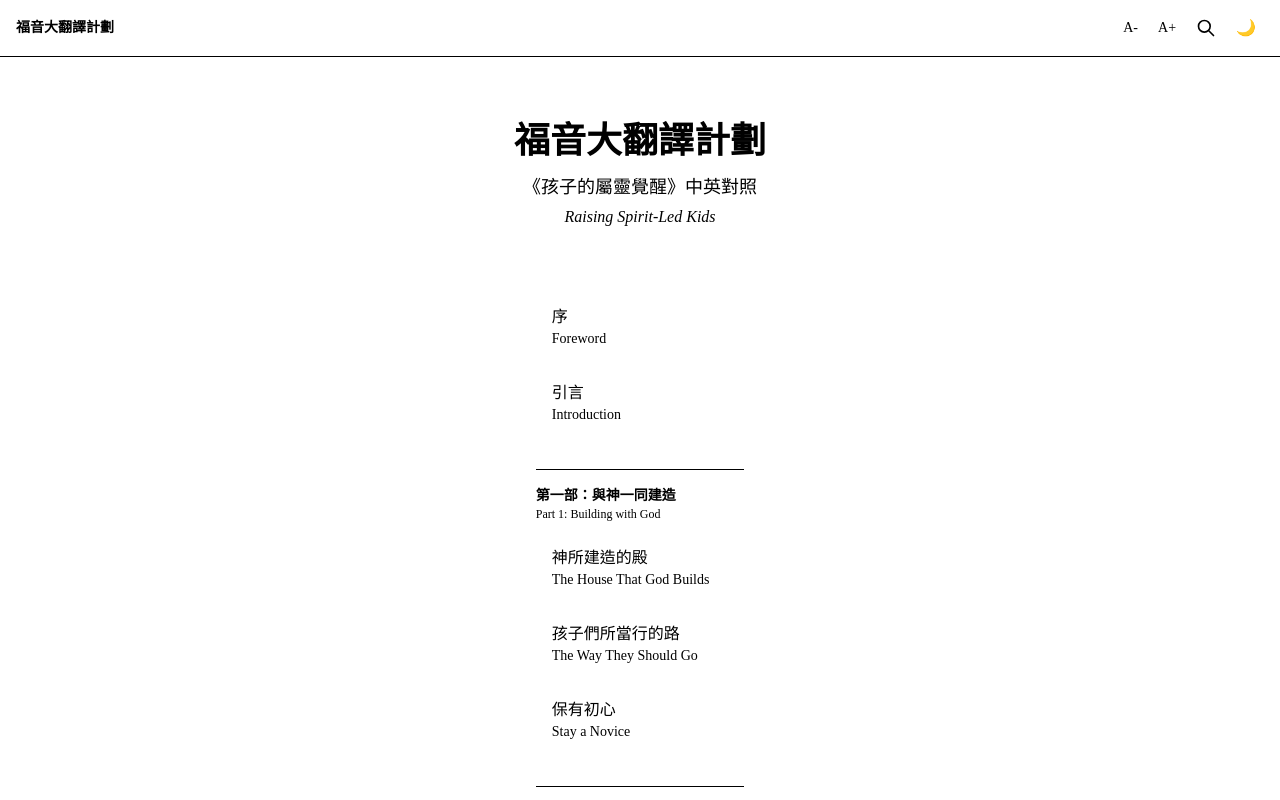
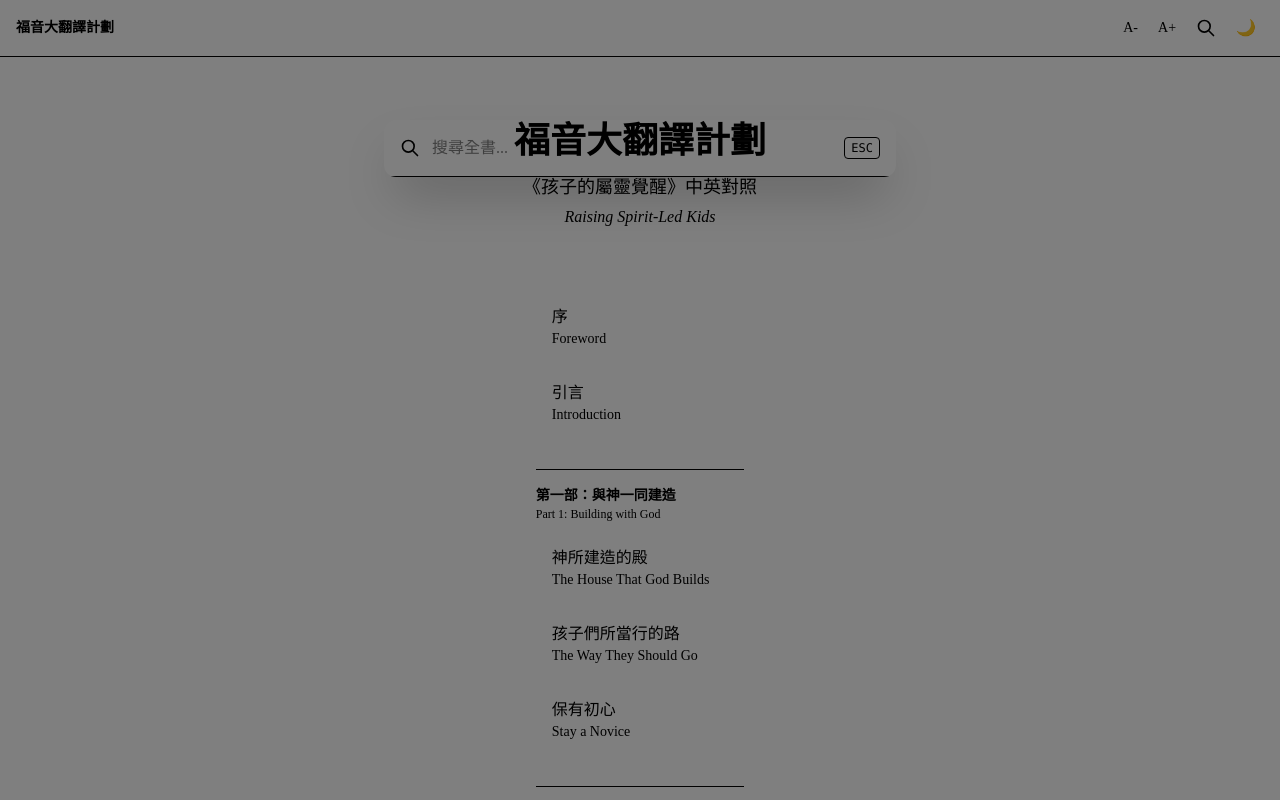
Before and after one commit to JoeW00/Evangent, a React (Vite) app in the folder web/: page / in a window 1280 px wide. Both pictures are taken after a click on the button "搜尋". Shown: the top 800 px of the page. Built offline with nearby package versions, Linux system fonts and the light colour scheme.

Commit message:
feat: add Fuse.js full-text search with modal UI
Co-creating with artificial intelligence.

```diff
--- a/web/src/App.jsx
+++ b/web/src/App.jsx
@@ -6,6 +6,7 @@ import { useKeyboardNav } from "./hooks/useKeyboardNav";
 import Header from "./components/Layout/Header";
 import Footer from "./components/Layout/Footer";
 import MobileSidebar from "./components/Layout/MobileSidebar";
+import SearchBar from "./components/Search/SearchBar";
 import HeroBanner from "./components/Home/HeroBanner";
 import TableOfContents from "./components/Home/TableOfContents";
 import ChapterReader from "./components/Reader/ChapterReader";
@@ -38,6 +39,7 @@ function AppShell() {
         onOpenSearch={() => setSearchOpen(true)}
       />
       <MobileSidebar isOpen={sidebarOpen} onClose={() => setSidebarOpen(false)} />
+      <SearchBar isOpen={searchOpen} onClose={() => setSearchOpen(false)} />
       <main className="flex-1 flex flex-col">
         <Routes>
           <Route path="/" element={<HomePage />} />
--- /dev/null
+++ b/web/src/components/Search/SearchBar.jsx
@@ -0,0 +1,97 @@
+import { useState, useRef, useEffect } from "react";
+import { useNavigate } from "react-router";
+import { search } from "../../data/searchIndex";
+
+export default function SearchBar({ isOpen, onClose }) {
+  const [query, setQuery] = useState("");
+  const [results, setResults] = useState([]);
+  const inputRef = useRef(null);
+  const navigate = useNavigate();
+
+  useEffect(() => {
+    if (isOpen) {
+      setTimeout(() => inputRef.current?.focus(), 100);
+    } else {
+      setQuery("");
+      setResults([]);
+    }
+  }, [isOpen]);
+
+  useEffect(() => {
+    const handler = (e) => {
+      if (e.key === "Escape") onClose();
+    };
+    if (isOpen) document.addEventListener("keydown", handler);
+    return () => document.removeEventListener("keydown", handler);
+  }, [isOpen, onClose]);
+
+  const handleSearch = (value) => {
+    setQuery(value);
+    if (value.trim().length >= 2) {
+      setResults(search(value.trim()));
+    } else {
+      setResults([]);
+    }
+  };
+
+  const handleSelect = (result) => {
+    onClose();
+    navigate(`/chapter/${result.chapterId}?q=${encodeURIComponent(query)}`);
+  };
+
+  if (!isOpen) return null;
+
+  return (
+    <div className="fixed inset-0 z-50 flex items-start justify-center pt-[15vh]" onClick={onClose}>
+      <div className="fixed inset-0 bg-black/50" />
+      <div
+        className="relative w-full max-w-lg mx-4 bg-[--color-bg-content] dark:bg-[--color-dark-bg-content] rounded-xl shadow-2xl overflow-hidden"
+        onClick={(e) => e.stopPropagation()}
+      >
+        {/* Input */}
+        <div className="flex items-center px-4 border-b border-[--color-border] dark:border-[--color-dark-text-muted]">
+          <svg className="w-5 h-5 text-[--color-text-muted] dark:text-[--color-dark-text-muted] flex-shrink-0" fill="none" stroke="currentColor" viewBox="0 0 24 24">
+            <path strokeLinecap="round" strokeLinejoin="round" strokeWidth={2} d="M21 21l-6-6m2-5a7 7 0 11-14 0 7 7 0 0114 0z" />
+          </svg>
+          <input
+            ref={inputRef}
+            type="text"
+            value={query}
+            onChange={(e) => handleSearch(e.target.value)}
+            placeholder="搜尋全書..."
+            className="flex-1 px-3 py-4 bg-transparent outline-none font-[--font-sans-ui] text-[--color-text-primary] dark:text-[--color-dark-text-primary] placeholder:text-[--color-text-muted] dark:placeholder:text-[--color-dark-text-muted]"
+          />
+          <kbd className="text-xs text-[--color-text-muted] dark:text-[--color-dark-text-muted] border border-[--color-border] dark:border-[--color-dark-text-muted] rounded px-1.5 py-0.5">
+            ESC
+          </kbd>
+        </div>
+
+        {/* Results */}
+        {results.length > 0 && (
+          <div className="max-h-80 overflow-y-auto p-2">
+            {results.map((r, i) => (
+              <button
+                key={i}
+                onClick={() => handleSelect(r)}
+                className="w-full text-left px-3 py-2.5 rounded-lg hover:bg-[--color-bg-en] dark:hover:bg-[--color-dark-bg-en] transition-colors"
+              >
+                <p className="text-sm font-medium font-[--font-sans-ui] text-[--color-primary] dark:text-[--color-dark-primary]">
+                  {r.chapterTitle}
+                </p>
+                <p className="text-xs text-[--color-text-secondary] dark:text-[--color-dark-text-secondary] mt-0.5 line-clamp-2">
+                  {r.excerpt}
+                </p>
+              </button>
+            ))}
+          </div>
+        )}
+
+        {query.length >= 2 && results.length === 0 && (
+          <div className="p-6 text-center text-sm text-[--color-text-muted] dark:text-[--color-dark-text-muted] font-[--font-sans-ui]">
+            沒有找到符合的結果，試試其他關鍵字？
+          </div>
+        )}
+      </div>
+    </div>
+  );
+}
--- /dev/null
+++ b/web/src/data/searchIndex.js
@@ -0,0 +1,59 @@
+import Fuse from "fuse.js";
+import { chapters } from "./chapters";
+
+const zhModules = import.meta.glob("../../../docs/zh/*.md", { query: "?raw", import: "default", eager: true });
+const enModules = import.meta.glob("../../../docs/en/*.md", { query: "?raw", import: "default", eager: true });
+
+let fuseInstance = null;
+
+function buildDocuments() {
+  const docs = [];
+
+  for (const ch of chapters) {
+    const zhKey = `../../../docs/zh/${ch.zh.file}`;
+    const zhContent = zhModules[zhKey];
+    if (zhContent) {
+      const paragraphs = zhContent.split(/\n{2,}/).filter((p) => p.trim());
+      paragraphs.forEach((text, i) => {
+        docs.push({ chapterId: ch.id, lang: "zh", paragraphIndex: i, text: text.trim(), chapterTitle: ch.zh.title });
+      });
+    }
+
+    const enKey = `../../../docs/en/${ch.en.file}`;
+    const enContent = enModules[enKey];
+    if (enContent) {
+      const paragraphs = enContent.split(/\n{2,}/).filter((p) => p.trim());
+      paragraphs.forEach((text, i) => {
+        docs.push({ chapterId: ch.id, lang: "en", paragraphIndex: i, text: text.trim(), chapterTitle: ch.en.title });
+      });
+    }
+  }
+
+  return docs;
+}
+
+export function getSearchIndex() {
+  if (!fuseInstance) {
+    const docs = buildDocuments();
+    fuseInstance = new Fuse(docs, {
+      keys: ["text"],
+      includeMatches: true,
+      threshold: 0.3,
+      minMatchCharLength: 2,
+    });
+  }
+  return fuseInstance;
+}
+
+export function search(query, limit = 50) {
+  const fuse = getSearchIndex();
+  return fuse.search(query, { limit }).map((result) => {
+    const { text, chapterId, lang, chapterTitle } = result.item;
+    const matchIndex = text.toLowerCase().indexOf(query.toLowerCase());
+    const start = Math.max(0, matchIndex - 30);
+    const end = Math.min(text.length, matchIndex + query.length + 30);
+    const excerpt = (start > 0 ? "..." : "") + text.slice(start, end) + (end < text.length ? "..." : "");
+
+    return { chapterId, lang, chapterTitle, excerpt, score: result.score };
+  });
+}
```
